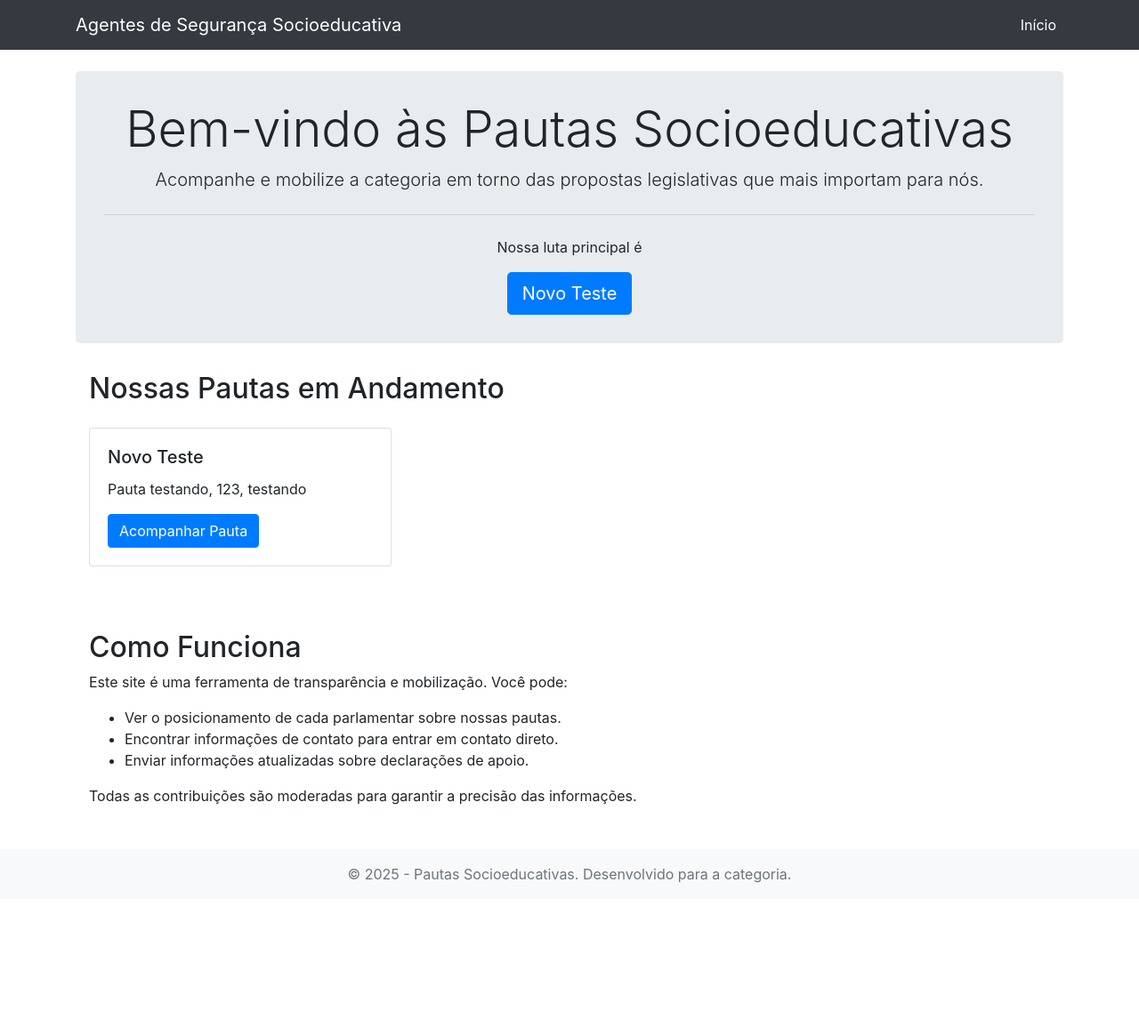
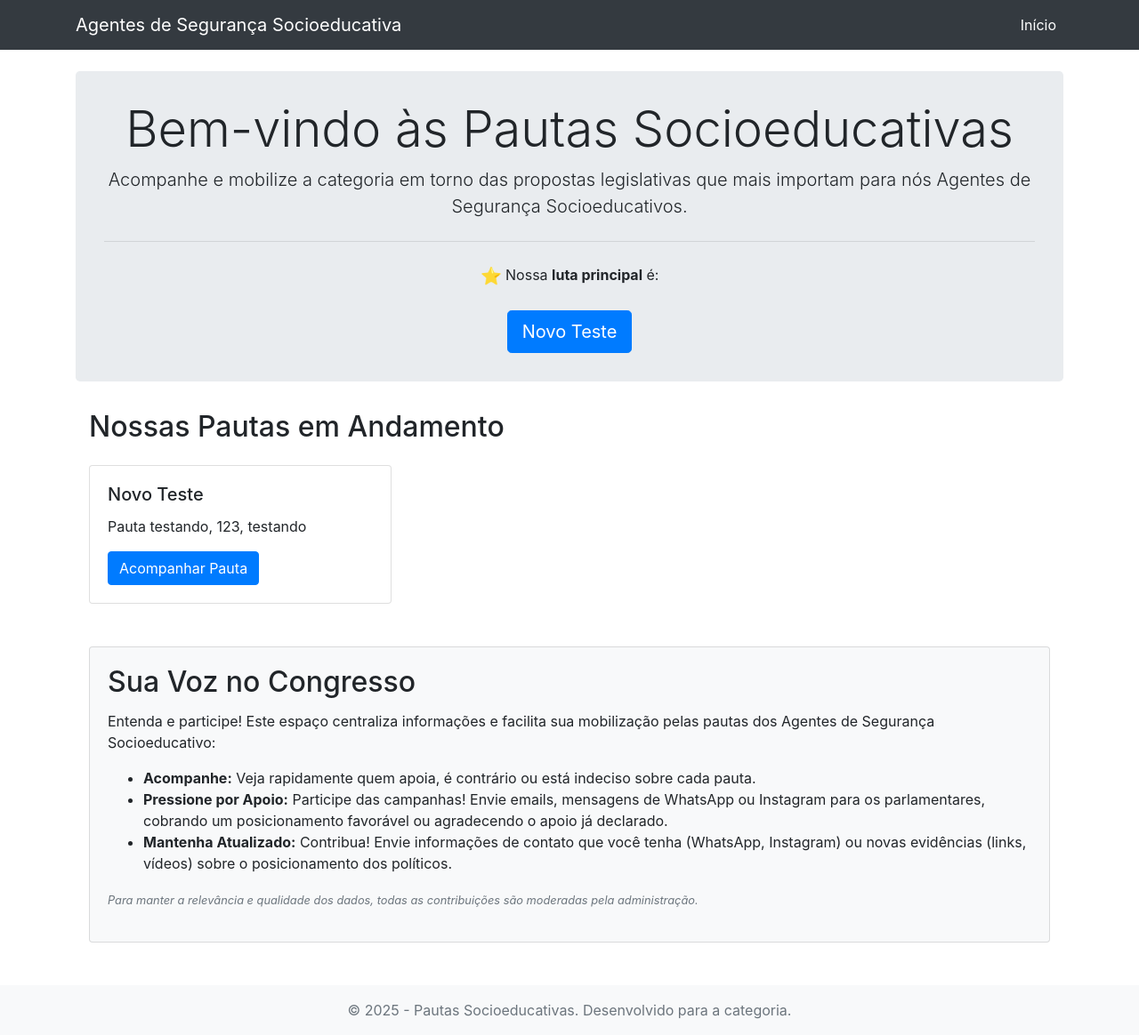
Before and after one commit to juliocjd/pautas-socioeducativas, a Jekyll site: the page built from index.html, in a window 1280 px wide. Shown: the whole page at 89% size. Built offline with Jekyll 4.4.1, drawn with Linux system fonts in a browser that asks for light colours; before the commit the page ends 1011 px from its top, so only the background shows below that.

Commit message:
Update index.html

```diff
--- a/index.html
+++ b/index.html
@@ -4,19 +4,19 @@ layout: default
 
 <div class="jumbotron text-center">
   <h1 class="display-4">Bem-vindo às Pautas Socioeducativas</h1>
-  <p class="lead">Acompanhe e mobilize a categoria em torno das propostas legislativas que mais importam para nós.</p>
+  <p class="lead">Acompanhe e mobilize a categoria em torno das propostas legislativas que mais importam para nós Agentes de Segurança Socioeducativos.</p>
   <hr class="my-4">
 
-  <!-- BLOCO CONDICIONAL DA PAUTA PRINCIPAL -->
   {% assign featured_pauta = site.pautas | where: "featured", true | first %}
   {% if featured_pauta %}
-    <p>Nossa luta principal é</p>
-    <a class="btn btn-primary btn-lg" href="{{ featured_pauta.url }}" role="button">{{ featured_pauta.title }}</a>
+    <p class="featured-pauta-label">
+      <span style="font-size: 1.2em; vertical-align: middle;">⭐</span>
+      Nossa <strong>luta principal</strong> é:
+    </p>
+    <a class="btn btn-primary btn-lg mt-2" href="{{ featured_pauta.url }}" role="button">{{ featured_pauta.title }}</a>
   {% endif %}
-  <!-- SE NÃO HOUVER PAUTA PRINCIPAL, NADA AQUI SERÁ EXIBIDO -->
-</div>
+  </div>
 
-<!-- NOVA SEÇÃO DINÂMICA DE PAUTAS -->
 <div class="container">
   <h2 class="mb-4">Nossas Pautas em Andamento</h2>
   <div class="row">
@@ -34,16 +34,17 @@ layout: default
       </div>
     {% endfor %}
   </div>
+</div> <div class="container mt-4 mb-5">
+  <div class="card bg-light">
+    <div class="card-body">
+      <h2 class="card-title">Sua Voz no Congresso</h2>
+      <p>Entenda e participe! Este espaço centraliza informações e facilita sua mobilização pelas pautas dos Agentes de Segurança Socioeducativo:</p>
+      <ul>
+        <li><strong>Acompanhe:</strong> Veja rapidamente quem apoia, é contrário ou está indeciso sobre cada pauta.</li>
+        <li><strong>Pressione por Apoio:</strong> Participe das campanhas! Envie emails, mensagens de WhatsApp ou Instagram para os parlamentares, cobrando um posicionamento favorável ou agradecendo o apoio já declarado.</li>
+        <li><strong>Mantenha Atualizado:</strong> Contribua! Envie informações de contato que você tenha (WhatsApp, Instagram) ou novas evidências (links, vídeos) sobre o posicionamento dos políticos.</li>
+      </ul>
+      <p class="text-muted"><small><em>Para manter a relevância e qualidade dos dados, todas as contribuições são moderadas pela administração.</em></small></p>
+    </div>
+  </div>
 </div>
-
-<!-- SEÇÃO MANTIDA COMO ESTAVA -->
-<div class="container mt-5">
-  <h2>Como Funciona</h2>
-  <p>Este site é uma ferramenta de transparência e mobilização. Você pode:</p>
-  <ul>
-    <li>Ver o posicionamento de cada parlamentar sobre nossas pautas.</li>
-    <li>Encontrar informações de contato para entrar em contato direto.</li>
-    <li>Enviar informações atualizadas sobre declarações de apoio.</li>
-  </ul>
-  <p>Todas as contribuições são moderadas para garantir a precisão das informações.</p>
-</div>
```
